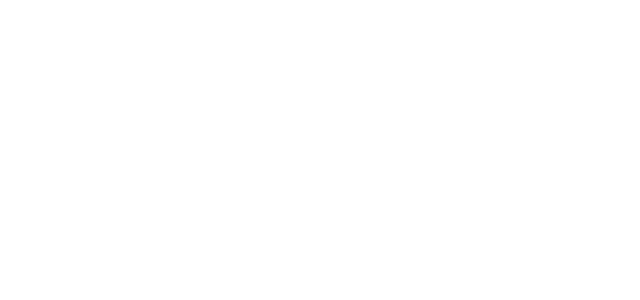
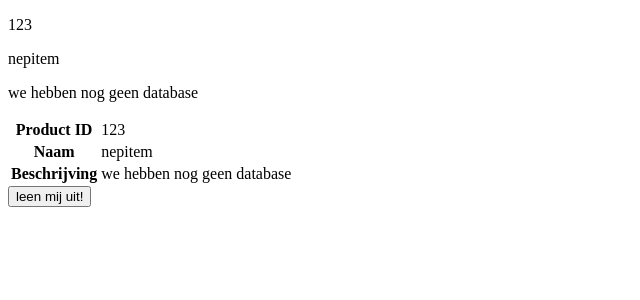
Before and after one commit to medzoseck/front-endPrograming, an Angular app: page /productdetails in a window 1280 px wide. Shown: the top 300 px of the page, without its empty margins (0-640 px from the left). Built offline with nearby package versions, Linux system fonts and the light colour scheme.

Commit message:
pagina aangemaakt. kan config bestand niet ignoren

```diff
--- a/src/app/inventaris/inventaris.component.html
+++ b/src/app/inventaris/inventaris.component.html
@@ -11,7 +11,6 @@
         Beschrijving
       </th>
     </tr>
-  fuck you
     <tr *ngFor="let leenproduct of leenproducten">
       <td  >
           <a routerLink="/productdetails/" [queryParams]="{leenproductId:leenproduct.leenproductId}">{{leenproduct.leenproductId}}</a>
--- a/src/app/productdetails/productdetails.component.html
+++ b/src/app/productdetails/productdetails.component.html
@@ -1 +1,20 @@
-{{leenproductId}}
+<p>{{leenproduct.leenproductId}}</p>
+<p>{{leenproduct.naam}}</p>
+<p>{{leenproduct.beschrijving}}</p>
+
+
+<table>
+    <tr>
+        <th>Product ID</th>
+        <td>{{leenproduct.leenproductId}}</td>
+    </tr>
+    <tr>
+        <th>Naam</th>
+        <td>{{leenproduct.naam}}</td>
+    </tr>
+    <tr>
+        <th>Beschrijving</th>
+        <td>{{leenproduct.beschrijving}}</td>
+    </tr>
+</table>
+<button>leen mij uit!</button>
--- a/src/app/productdetails/productdetails.component.ts
+++ b/src/app/productdetails/productdetails.component.ts
@@ -1,5 +1,6 @@
 import { Component, OnInit } from '@angular/core';
 import { ActivatedRoute } from '@angular/router';
+import { Leenproduct} from '../model/Leenproduct'
 
 @Component({
   selector: 'productdetails',
@@ -8,13 +9,21 @@ import { ActivatedRoute } from '@angular/router';
 })
 
 export class ProductDetailsComponent{
-  leenproductId = null;;
+  leenproduct : Leenproduct;
+
 
   constructor(private route: ActivatedRoute){
     this.route.queryParams.subscribe(params => {
-      this.leenproductId = params['leenproductId'];
+      this.leenproduct = zoekLeenProduct(params['leenproductId']);
 
   });
 
+  function zoekLeenProduct(id: number): Leenproduct {
+    //nog niet bestaande service hier aanroepen
+    //todo: implementeren zoekfunctie
+    //alt todo: leenproduct data uit inventaris meegeven.
+    return new Leenproduct(123,"nepitem", "we hebben nog geen database");
+  }
+
   }
 }
--- a/tsconfig.json
+++ b/tsconfig.json
@@ -9,6 +9,7 @@
     "moduleResolution": "node",
     "emitDecoratorMetadata": true,
     "experimentalDecorators": true,
+	"allowJs": true,
     "importHelpers": true,
     "target": "es5",
     "typeRoots": [
```
Also changed, not shown: 1 other file (tests, documents, lock files or other folders).
